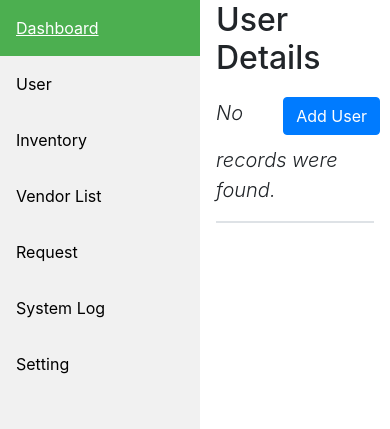
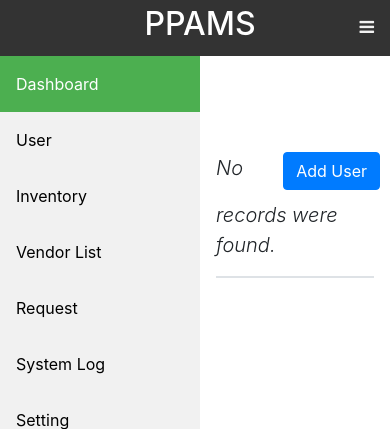
Before and after one commit to mierule7/ams, a PHP site: page /user.php in a window 390 px wide. Shown: the top 429 px of the page. Run offline with PHP 8.4, Linux system fonts and the light colour scheme; the visitor is signed in with stand-in values (Sample User, id 1); data that the repository does not hold is empty; some libraries are stand-ins or nearby versions.

Commit message:
4th commit

```diff
--- a/AMS/style.css
+++ b/AMS/style.css
@@ -50,6 +50,21 @@ img {
 }
 
 /*END OF LOGIN FORM*/
+
+/*THIS IS FOR TOPBAR*/
+
+.brand {
+    position: absolute;
+/*    border: 1px solid green;*/
+    width: 100%;
+    margin: 5px;
+    z-index: auto;
+}
+
+h2 {
+    text-align: center;
+    color: white;
+}
 
 /*THIS IS FOR SIDEBAR*/
 
--- /dev/null
+++ b/AMS/topnav.php
@@ -0,0 +1,100 @@
+<!DOCTYPE html>
+<html>
+<head>
+<meta name="viewport" content="width=device-width, initial-scale=1">
+<link rel="stylesheet" href="https://cdnjs.cloudflare.com/ajax/libs/font-awesome/4.7.0/css/font-awesome.min.css">
+<style>
+body {
+  margin: 0;
+  font-family: Arial, Helvetica, sans-serif;
+}
+
+.topnav {
+  overflow: hidden;
+  background-color: #333;
+}
+
+.topnav a {
+  float: right;
+  display: block;
+  color: #f2f2f2;
+  text-align: center;
+  padding: 5px 6px;
+  text-decoration: none;
+  font-size: 17px;
+  margin: 10px;
+}
+
+.topnav a:hover {
+  background-color: #ddd;
+  color: black;
+}
+
+.topnav a.active {
+  background-color: #4CAF50;
+  color: white;
+}
+
+.topnav .icon {
+  display: none;
+}
+
+@media screen and (max-width: 600px) {
+  .topnav a:not(:first-child) {display: none;}
+  .topnav a.icon {
+    float: right;
+    display: block;
+  }
+}
+
+@media screen and (max-width: 600px) {
+  .topnav.responsive {position: relative;}
+  .topnav.responsive .icon {
+    position: absolute;
+    right: 0;
+    top: 0;
+  }
+  .topnav.responsive a {
+    float: none;
+    display: block;
+    text-align: left;
+  }
+
+}
+</style>
+</head>
+<body>
+
+<div class="topnav" id="myTopnav">
+ <div class="brand">
+     <h2>PPAMS</h2>
+ </div>
+  <a href="logout.php" class="btn btn-danger">Sign Out</a>
+  <a href="#contact">Notification</a>
+  <a href="javascript:void(0);" class="icon" onclick="myFunction()">
+    <i class="fa fa-bars"></i>
+  </a>
+</div>
+
+<!--
+<div style="padding-left:16px">
+  <h2>Responsive Topnav Example</h2>
+  <p>Resize the browser window to see how it works.</p>
+</div>
+-->
+
+<!--
+<script>
+function myFunction() {
+  var x = document.getElementById("myTopnav");
+  if (x.className === "topnav") {
+    x.className += " responsive";
+  } else {
+    x.className = "topnav";
+  }
+}
+</script>
+-->
+
+</body>
+</html>
--- a/AMS/user.php
+++ b/AMS/user.php
@@ -102,6 +102,11 @@ if($_SERVER["REQUEST_METHOD"] == "POST"){
     $mysqli->close();
 }
 ?>
+<!-- ******************** THIS IS FOR HEADER ************************ -->
+
+<?php include 'topnav.php'; ?>
+
+<!-- **************************************************************** -->
 
 <!-- ******************** THIS IS FOR HEADER ************************ -->
 
@@ -145,9 +150,9 @@ if($_SERVER["REQUEST_METHOD"] == "POST"){
             <div class="row">
                 <div class="col-md-12">
                     <div class="page-header">
-                        <h2>Create Record</h2>
+                        <h2>Create a New User</h2>
                     </div>
-                    <p>Please fill this form and submit to add employee record to the database.</p>
+                    <p>Please fill this form and submit to add user to the database.</p>
                     <form action="<?php echo htmlspecialchars($_SERVER["PHP_SELF"]); ?>" method="post">
                       <div class="form-group <?php echo (!empty($username_err)) ? 'has-error' : ''; ?>">
                           <label>Username</label>
@@ -185,10 +190,12 @@ if($_SERVER["REQUEST_METHOD"] == "POST"){
   </div>
 </div>
 
+<!-- ********   THIS IS FOR LISTING THE USERS ************ -->
+
 <div class="content-title">
   <div class="sub-content-title">
     <div class="tajuk">
-      <h2>User Details</h2>
+      <h2>List of Users</h2>
     </div>
     <div class="tambah-user">
       <!-- Button trigger modal -->
```
